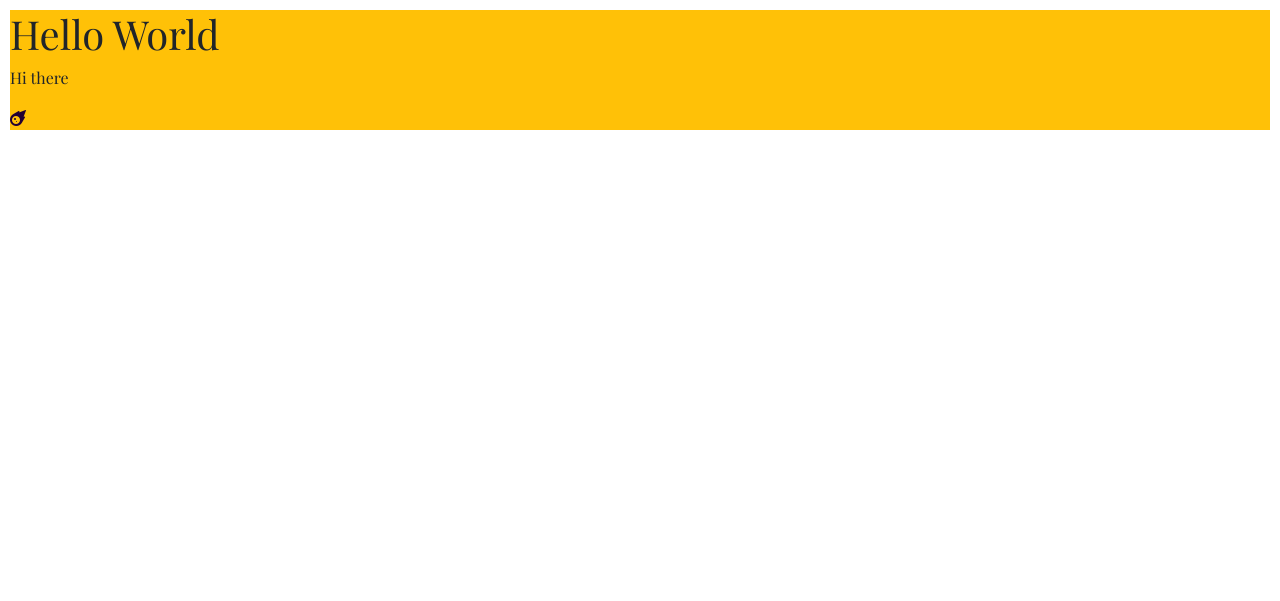
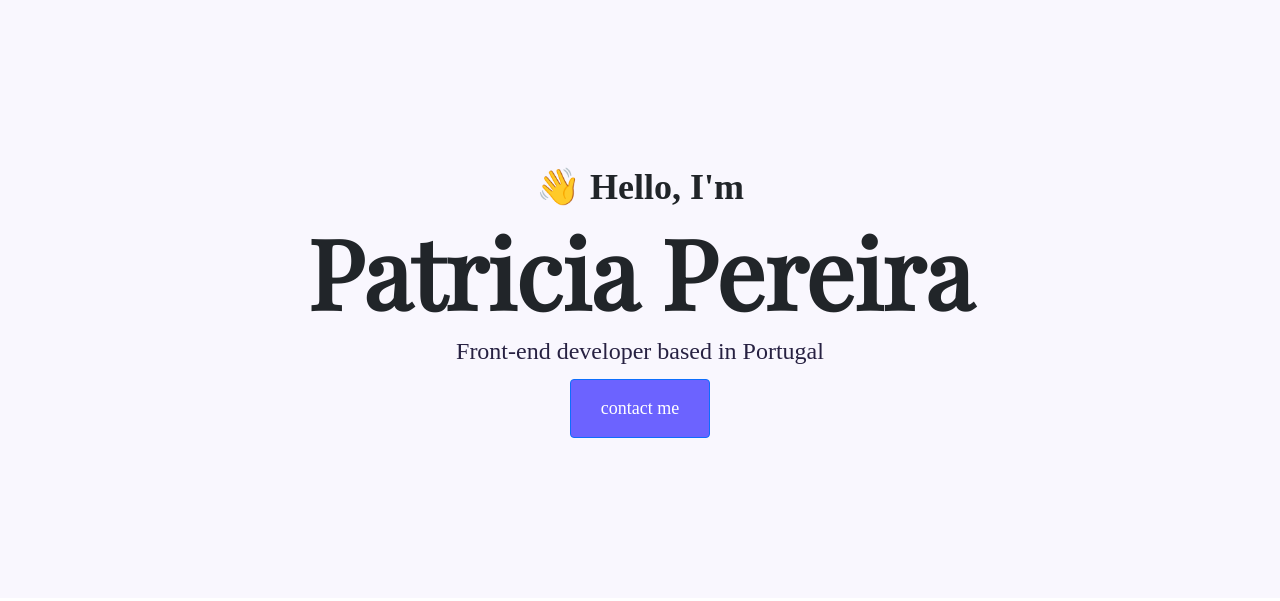
Before and after one commit to Miniii-git/Profile, a plain HTML site: page index.html in a window 1280 px wide. Drawn offline with nearby package versions, Linux system fonts and the light colour scheme; a web font is replaced by a local one.

Commit message:
the head of the profile

```diff
--- a/css/style.css
+++ b/css/style.css
@@ -1,10 +1,50 @@
-h1{
-    font-family: 'Playfair Display', serif;
+:root {
+  --font-heading: "Playfair Display", serif;
+  --font-regular: "Popppins ", serif;
 }
 
-p{
-    font-family: 'Playfair Display', serif;
+h1,
+h2,
+h3,
+h4,
+h5,
+h6 {
+  font-family: var(--font-heading);
 }
-body{
-    margin: 10px;
+
+p {
+  font-family: var(--font-regular);
 }
+
+.head {
+  text-align: center;
+  background-color: #f9f7fe;
+  padding: 160px 20px;
+}
+
+.head p {
+  font-weight: bold;
+  font-size: 36px;
+  margin: 0px;
+}
+
+.head h1 {
+  font-weight: bold;
+  font-size: 96px;
+}
+
+.head h2 {
+  font-weight: normal;
+  font-size: 24px;
+  font-family: var(--font-regular);
+  color: #272142;
+}
+
+.btn-primary {
+  border-radius: 4px;
+  background-color: #6c63ff;
+  font-family: var(--font-regular);
+  font-size: 18px;
+  padding: 15px 30px;
+  margin-top: 5px;
+}
--- a/index.html
+++ b/index.html
@@ -1,22 +1,39 @@
 <!DOCTYPE html>
 <html lang="en">
-<head>
-    <meta charset="UTF-8">
-    <meta name="viewport" content="width=device-width, initial-scale=1.0">
+  <head>
+    <meta charset="UTF-8" />
+    <meta name="viewport" content="width=device-width, initial-scale=1.0" />
     <title>Profile</title>
-    <link href="https://cdn.jsdelivr.net/npm/bootstrap@5.3.0/dist/css/bootstrap.min.css" rel="stylesheet" integrity="sha384-9ndCyUaIbzAi2FUVXJi0CjmCapSmO7SnpJef0486qhLnuZ2cdeRhO02iuK6FUUVM" crossorigin="anonymous">
-    <script src="https://cdn.jsdelivr.net/npm/bootstrap@5.3.0/dist/js/bootstrap.bundle.min.js" integrity="sha384-geWF76RCwLtnZ8qwWowPQNguL3RmwHVBC9FhGdlKrxdiJJigb/j/68SIy3Te4Bkz" crossorigin="anonymous"></script>
-    <link rel="preconnect" href="https://fonts.googleapis.com">
-    <link rel="preconnect" href="https://fonts.gstatic.com" crossorigin>
-    <link href="https://fonts.googleapis.com/css2?family=Playfair+Display&family=Rubik+Bubbles&display=swap" rel="stylesheet">
-    <link rel="stylesheet" href="/css/style.css">
-    <script src="https://kit.fontawesome.com/6b1659375e.js" crossorigin="anonymous"></script>
-</head>
-<body>
+    <link
+      href="https://cdn.jsdelivr.net/npm/bootstrap@5.3.0/dist/css/bootstrap.min.css"
+      rel="stylesheet"
+      integrity="sha384-9ndCyUaIbzAi2FUVXJi0CjmCapSmO7SnpJef0486qhLnuZ2cdeRhO02iuK6FUUVM"
+      crossorigin="anonymous"
+    />
+    <script
+      src="https://cdn.jsdelivr.net/npm/bootstrap@5.3.0/dist/js/bootstrap.bundle.min.js"
+      integrity="sha384-geWF76RCwLtnZ8qwWowPQNguL3RmwHVBC9FhGdlKrxdiJJigb/j/68SIy3Te4Bkz"
+      crossorigin="anonymous"
+    ></script>
+    <link rel="preconnect" href="https://fonts.googleapis.com" />
+    <link rel="preconnect" href="https://fonts.gstatic.com" crossorigin />
+    <link
+      href="https://fonts.googleapis.com/css2?family=Playfair+Display&family=Rubik+Bubbles&display=swap"
+      rel="stylesheet"
+    />
+    <link rel="stylesheet" href="/css/style.css" />
+    <script
+      src="https://kit.fontawesome.com/6b1659375e.js"
+      crossorigin="anonymous"
+    ></script>
+  </head>
 
-   <div class="bg-warning">
-    <h1>Hello World</h1>
-    <p>Hi there</p> <i class="fa-solid fa-meteor" style="color: #230033;"></i>
-   </div>
-</body>
+  <body>
+    <div class="head">
+      <p>👋 Hello, I'm</p>
+      <h1>Patricia Pereira</h1>
+      <h2>Front-end developer based in Portugal</h2>
+      <a href="#" class="btn btn-primary">contact me</a>
+    </div>
+  </body>
 </html>
```
